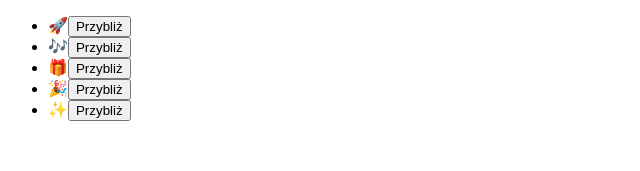
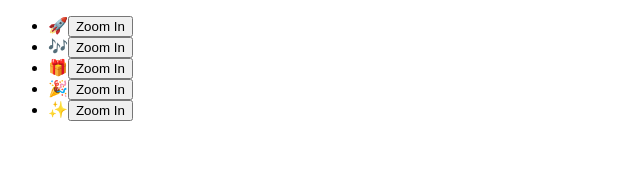
Before and after one commit to RobFyd/react-styling, a React (Vite) app: page / in a window 1280 px wide. Shown: the top 171 px of the page, without its empty margins (0-640 px from the left). Built offline with nearby package versions, Linux system fonts and the light colour scheme.

Commit message:
refactor Item component for improved readability and update button text to English

```diff
--- a/src/components/Item.jsx
+++ b/src/components/Item.jsx
@@ -11,7 +11,7 @@ export function Item({ emoji }) {
           setZoomed((wasZoomed) => !wasZoomed);
         }}
       >
-                {zoomed ? "Oddal" : "Przybliż"}
+        {zoomed ? "Zoom Out" : "Zoom In"}
       </button>
     </li>
   );
```
Lines whose indentation alone changed are shown as unchanged.
